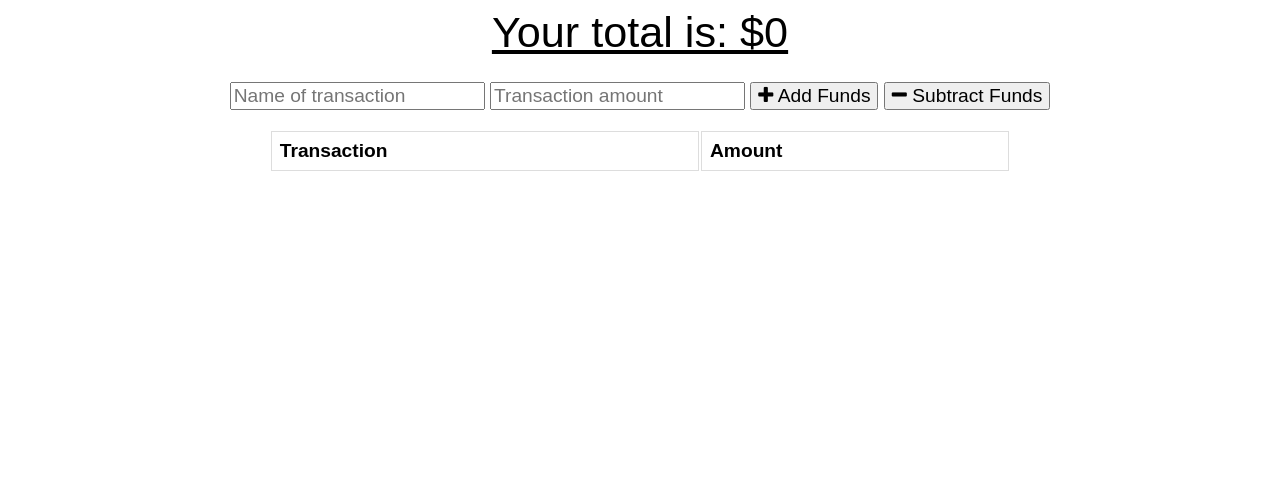
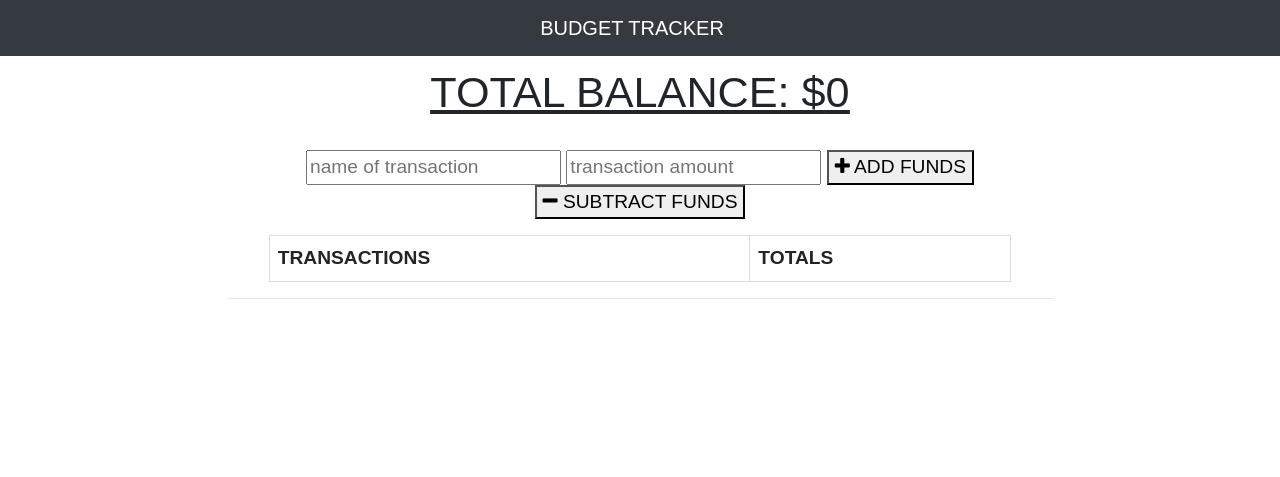
Before and after one commit to ohnobenito/budget-tracker, a website: page public/index.html in a window 1280 px wide. Drawn offline with nearby package versions, Linux system fonts and the light colour scheme; no server answers.

Commit message:
Added Header Bar

```diff
--- a/public/index.html
+++ b/public/index.html
@@ -7,36 +7,41 @@
   <meta name="theme-color" content="#317EFB">
   <link rel="shortcut icon" href="icons/icon-192x192.png" type="image/x-icon">
   <link rel="stylesheet" href="https://stackpath.bootstrapcdn.com/font-awesome/4.7.0/css/font-awesome.min.css">
+  <link rel="stylesheet" href="https://stackpath.bootstrapcdn.com/bootstrap/4.3.1/css/bootstrap.min.css" integrity="sha384-ggOyR0iXCbMQv3Xipma34MD+dH/1fQ784/j6cY/iJTQUOhcWr7x9JvoRxT2MZw1T" crossorigin="anonymous">
   <link rel="stylesheet" href="styles.css">
   <link rel="manifest" href="/manifest.webmanifest">
 
   <title>Budget Tracker</title>
 </head>
 <body>
-  <div class="wrapper">
+  <nav class="navbar justify-content-center navbar-dark bg-dark">
+    <span class="navbar-brand mb-0 h1" id="headline">BUDGET TRACKER</span>
+  </nav>
+
+  <div class="wrapper mt-1">
     <div class="total">
-      <div class="total">Your total is: $<span id="total">0</span></div>
+      <div class="total">TOTAL BALANCE: $<span id="total">0</span></div>
     </div>
 
     <div class="form">
-      <input type="text" id="t-name" placeholder="Name of transaction" />
-      <input type="number" min="0" id="t-amount" placeholder="Transaction amount" />
-      <button id="add-btn"><i class="fa fa-plus buttons"></i> Add Funds</button>
-      <button id="sub-btn"><i class="fa fa-minus"></i> Subtract Funds</button>
+      <input type="text" id="t-name" placeholder="name of transaction" />
+      <input type="number" min="0" id="t-amount" placeholder="transaction amount" />
+      <button id="add-btn"><i class="fa fa-plus buttons"></i> ADD FUNDS</button>
+      <button id="sub-btn"><i class="fa fa-minus"></i> SUBTRACT FUNDS</button>
       <p class="error"></p>
     </div>
 
     <div class="transactions">
       <table>
         <thead>
-          <th>Transaction</th>
-          <th>Amount</th>
+          <th>TRANSACTIONS</th>
+          <th>TOTALS</th>
         </thead>
         <tbody id="tbody">
 
         </tbody>
       </table>
-    </div>
+    </div><hr>
 
     <canvas id="myChart"></canvas>
   </div>
@@ -53,6 +58,9 @@
       });
     }
   </script>
+  <script src="https://code.jquery.com/jquery-3.3.1.slim.min.js" integrity="sha384-q8i/X+965DzO0rT7abK41JStQIAqVgRVzpbzo5smXKp4YfRvH+8abtTE1Pi6jizo" crossorigin="anonymous"></script>
+  <script src="https://cdnjs.cloudflare.com/ajax/libs/popper.js/1.14.7/umd/popper.min.js" integrity="sha384-UO2eT0CpHqdSJQ6hJty5KVphtPhzWj9WO1clHTMGa3JDZwrnQq4sF86dIHNDz0W1" crossorigin="anonymous"></script>
+  <script src="https://stackpath.bootstrapcdn.com/bootstrap/4.3.1/js/bootstrap.min.js" integrity="sha384-JjSmVgyd0p3pXB1rRibZUAYoIIy6OrQ6VrjIEaFf/nJGzIxFDsf4x0xIM+B07jRM" crossorigin="anonymous"></script>
 
 </body>
 </html>
```
